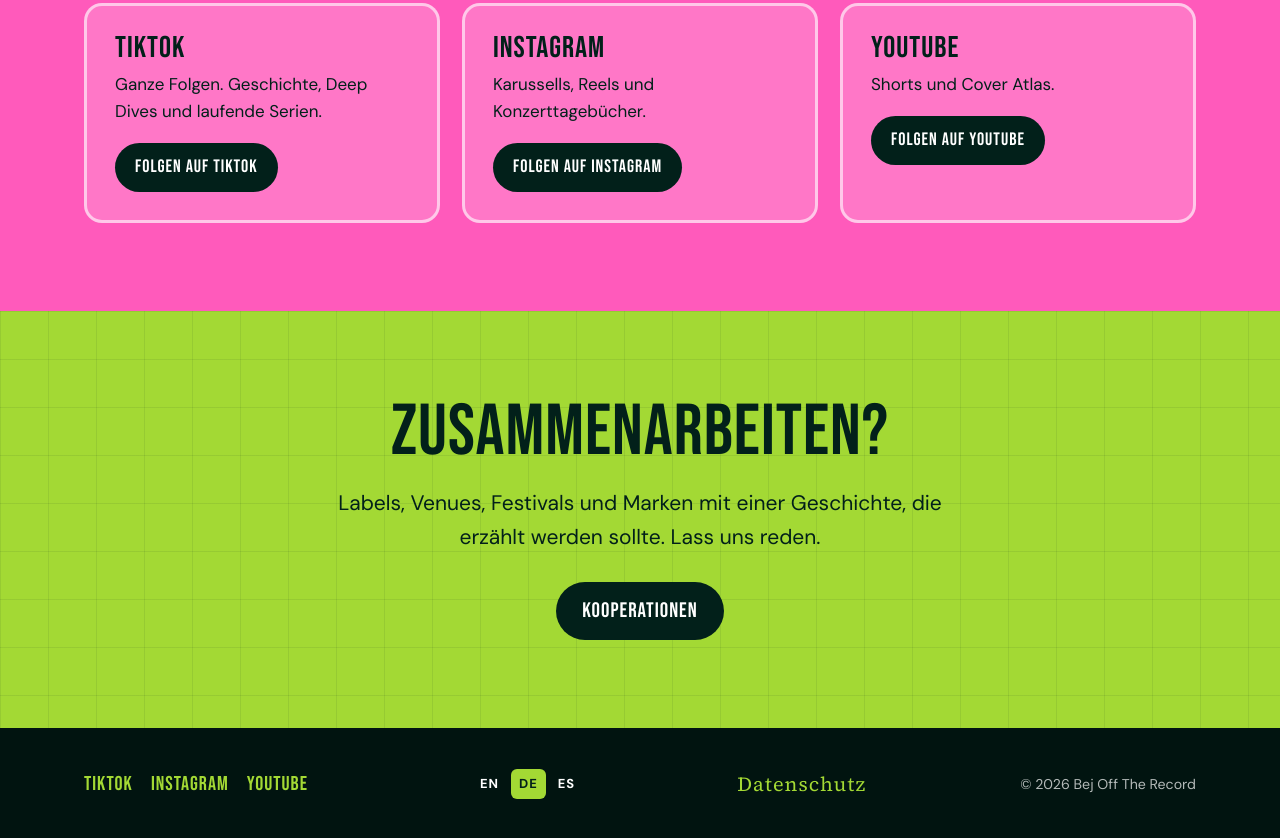
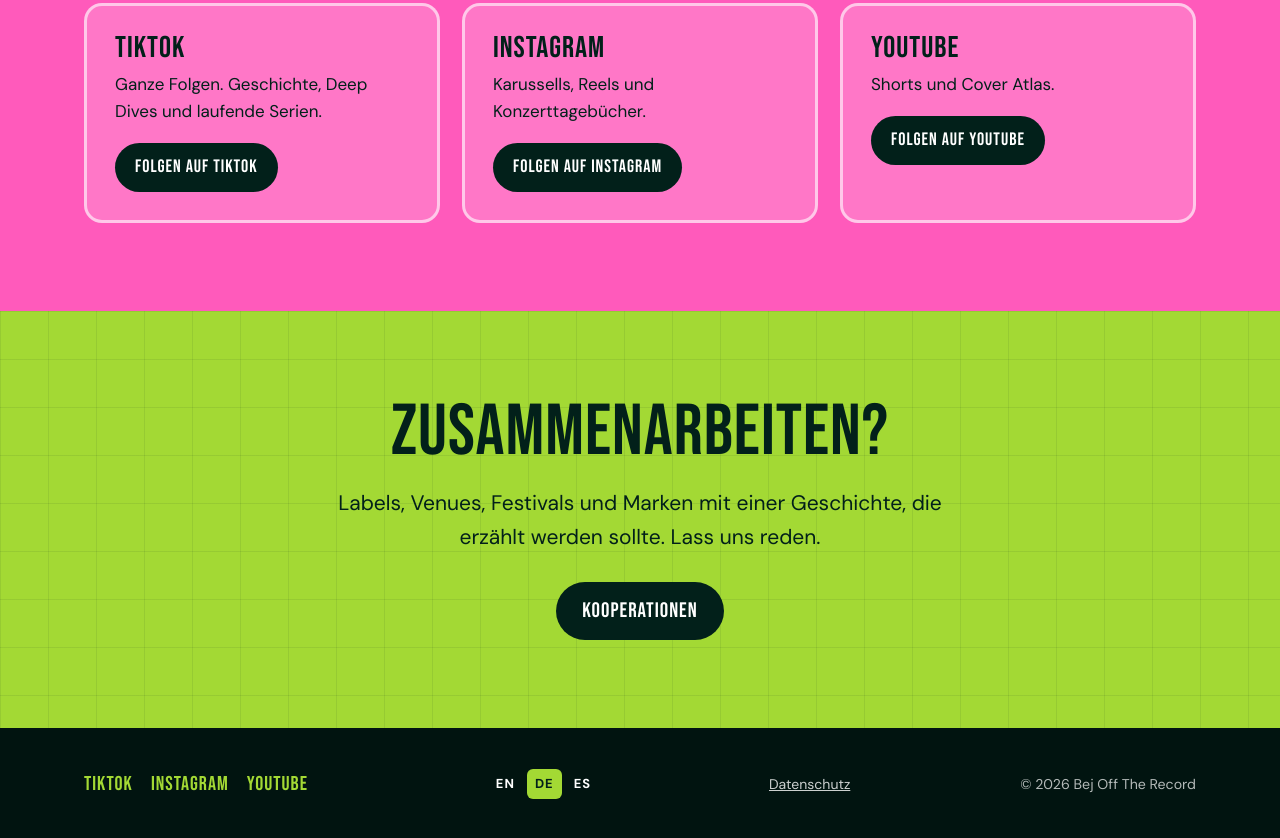
Before and after one commit to kermitbejuvet/bejofftherecord-site, a plain HTML site: page de/index.html in a window 1280 px wide. Shown: the part 2648-3486 px from the top of the page. Drawn offline with Linux system fonts and the light colour scheme.

Commit message:
Fix footer legal link style after banner CSS removal
Co-Authored-By: Claude Opus 5.5 <noreply@anthropic.com>
Claude-Session: https://claude.ai/code/session_01XzycgnkfH5x5XRJ8s8dnrP

```diff
--- a/assets/style.css
+++ b/assets/style.css
@@ -210,6 +210,5 @@ body.read { background: var(--paper); }
 
 /* Footer legal links */
 .site-footer .legal { display: flex; gap: 16px; align-items: center; }
-.site-footer .legal a, .site-footer .privacy p { font-family: var(--serif); }
-
-/* Cookie banner in site colors */
+.site-footer .legal a { font-family: var(--body); font-size: 14px; letter-spacing: 0; color: var(--white); opacity: .8; text-decoration: underline; }
+.privacy p { font-family: var(--serif); }
```
